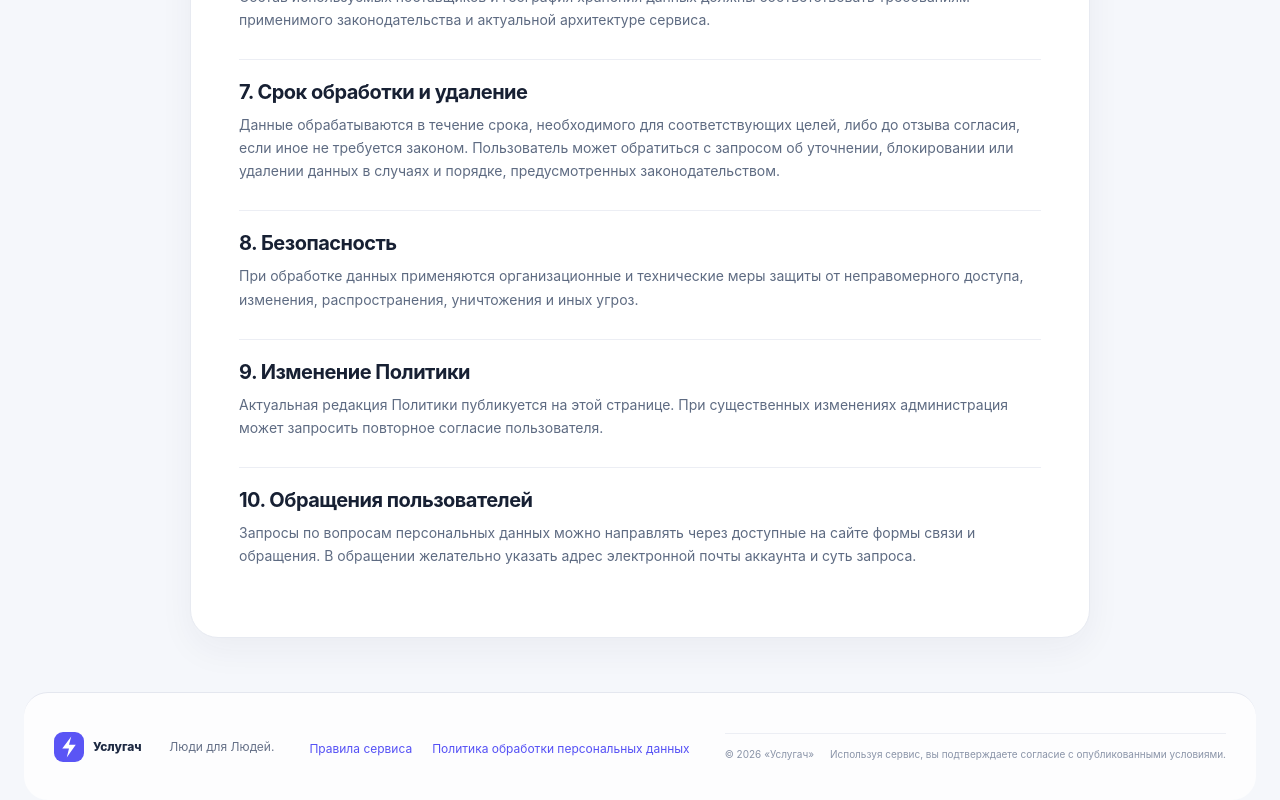
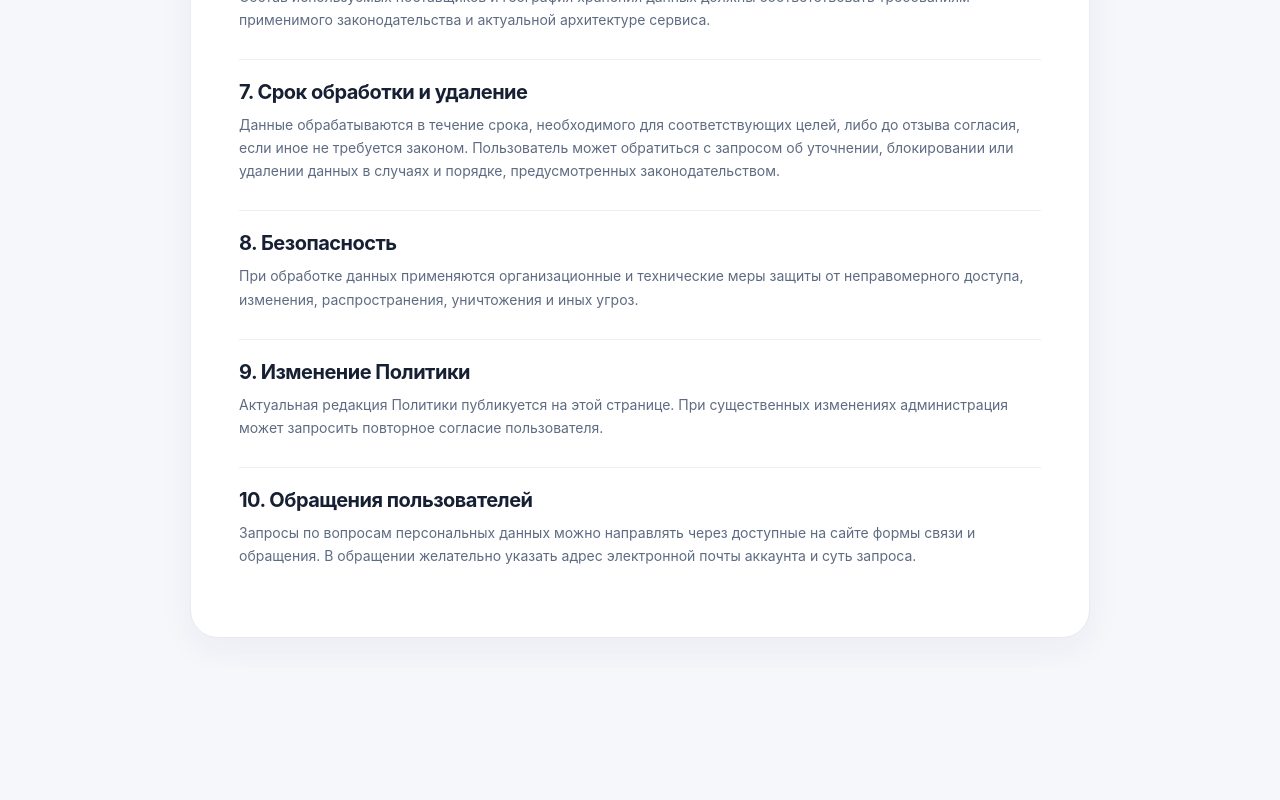
Before and after one commit to ninja-pc/Uslugach, a Next.js app: page /privacy in a window 1280 px wide. Shown: the part 1320-2120 px from the top of the page. After the commit the page ends 1988 px from the top, so only its background shows below. Built offline with nearby package versions, Linux system fonts and the light colour scheme; no server answers.

Commit message:
Avoid duplicate legal page footer

```diff
--- a/app/privacy/page.tsx
+++ b/app/privacy/page.tsx
@@ -1,4 +1,3 @@
-import SiteFooter from "@/components/SiteFooter";
 import SiteHeader from "@/components/SiteHeader";
 
 export default function PrivacyPage() {
@@ -65,7 +64,6 @@ export default function PrivacyPage() {
           </section>
         </div>
       </main>
-      <SiteFooter />
     </>
   );
 }
```
